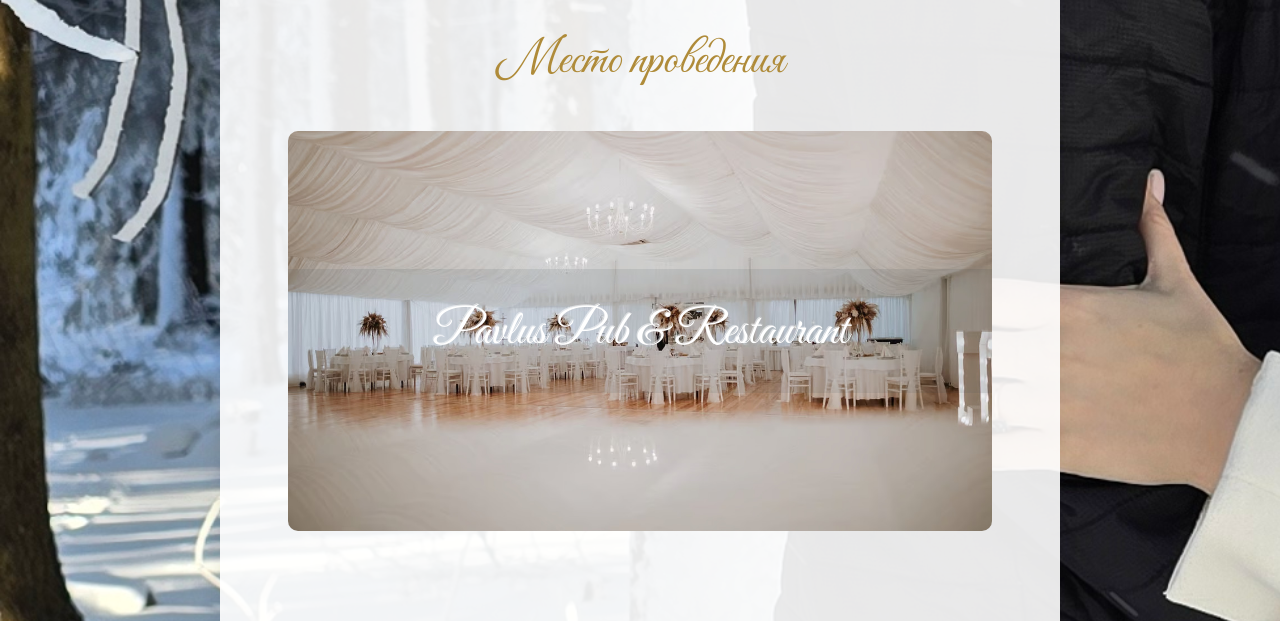
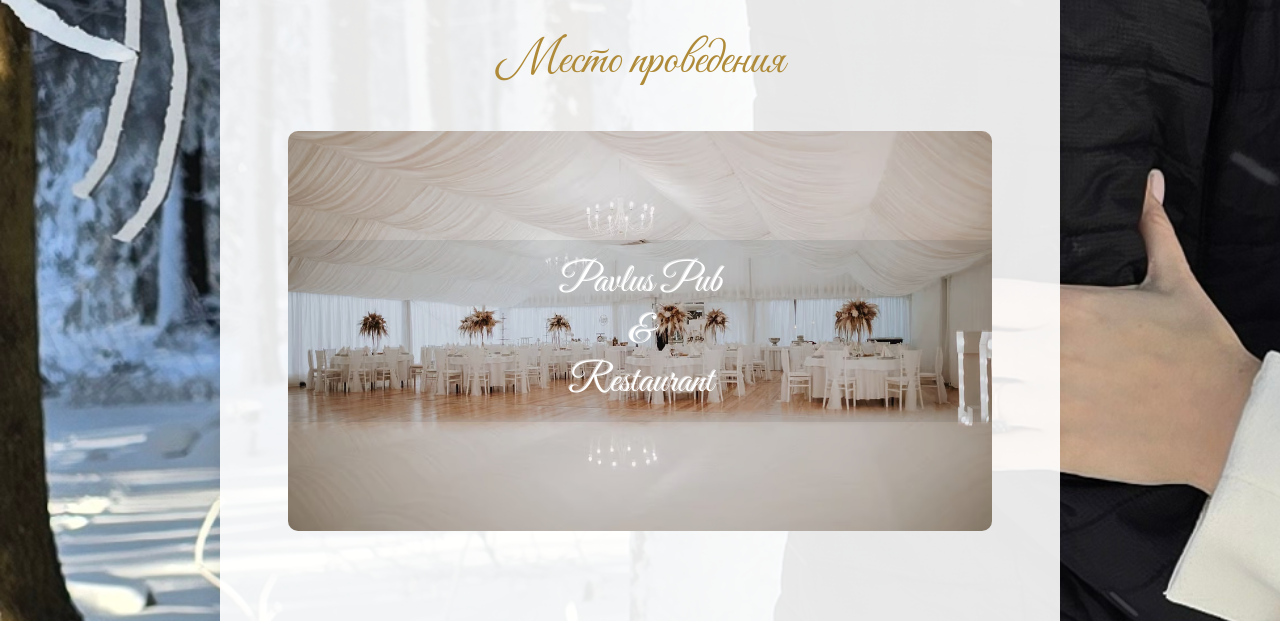
Before and after one commit to vladibuyanov/wedding_invitation, a Flask app: page / in a window 1280 px wide. Shown: the part 1898-2519 px from the top of the page. Run offline with Flask 3, Linux system fonts and the light colour scheme; some libraries are stand-ins or nearby versions.

Commit message:
More fixes

```diff
--- a/static/css/styles.css
+++ b/static/css/styles.css
@@ -44,6 +44,9 @@ h1 {
 }
 h2 {
     font-size: clamp(2rem, 2.5rem + 1vw, 3rem);
+}
+h3 {
+    font-size: clamp(1.5rem, 2.0rem + 1vw, 2.5rem);
 }
 
 /* Кнопки */
@@ -95,9 +98,6 @@ body {
     transform: translateY(50px);
     transition: opacity 0.6s ease, transform 0.6s ease;
     padding: 2rem 3rem;
-}
-#upload-section {
-    opacity: 100;
 }
 .visible {
     opacity: 1;
@@ -339,13 +339,15 @@ body {
         flex-direction: column;
         justify-content: center;
         border-radius: 10px;
-
-        & h2 {
+        & #place-name {
+            padding: 1rem;
             background-color: var(--second-background-color);
-            text-align: center;
-            padding: 2rem;
-            color: rgba(255, 255, 255, 0.5);
-            text-shadow: 1px 1px 0px white;
+            & h3 {
+                margin: 0;
+                text-align: center;
+                color: rgba(255, 255, 255, 0.5);
+                text-shadow: 1px 1px 0px white;
+            }
         }
         & #place-name:hover {
             cursor: pointer;
--- a/static/css/upload.css
+++ b/static/css/upload.css
@@ -1,6 +1,7 @@
 /* /upload css file */
 
 #upload-section {
+    opacity: 100;
     height: 80vh;
     width: 80%;
     margin: auto;
--- a/templates/index.html
+++ b/templates/index.html
@@ -49,7 +49,11 @@
         <h2 class="great-vibes-regular">{{ _("Место проведения") }}</h2>
         <p style="display: none;">{{ _("Наша свадьба будет проходить в 'PAVLUS Pub & Restaurant' по адресу 'SNP 444/197, 935 41 Tekovské Lužany'") }}</p>
         <div class="image-place">
-            <h2 id="place-name" class="great-vibes-regular">{{ _("Pavlus Pub & Restaurant") }}</h2>
+            <div id="place-name">
+                <h3 class="great-vibes-regular">Pavlus Pub</h3>
+                <h3 class="great-vibes-regular">&</h3>
+                <h3 class="great-vibes-regular">Restaurant</h3>
+            </div>
         </div>
         <iframe src="https://www.google.com/maps/embed?pb=!1m18!1m12!1m3!1d2971.4218351817613!2d18.540578146149432!3d48.098600027543476!2m3!1f0!2f0!3f0!3m2!1i1024!2i768!4f13.1!3m3!1m2!1s0x476ae7ac1c26413b%3A0xfae7a5e5634a4304!2sPAVLUS%20Pub%20%26%20Restaurant!5e0!3m2!1sru!2ssk!4v1733689333051!5m2!1sru!2ssk"
                 id="google-map" width="600" height="450" allowfullscreen="" loading="lazy"
@@ -142,11 +146,6 @@
         </div>
         <h2 class="great-vibes-regular">{{ _("С радостью приглашаем вас отпраздновать наш особенный день!") }}</h2>
     </div>
-
-    <!-- QR code -->
-<!--    <div>-->
-<!--        <img src="https://chart.googleapis.com/chart?cht=qr&chl=https%3A%2F%2Fvladibuyanov.pythonanywhere.com%2Fupload&chs=180x180&choe=UTF-8&chld=L|2" alt="qr code"><a href="www.qr-code-generator.com/" border="0" style="cursor:default" rel="nofollow"></a>-->
-<!--    </div>-->
     <!-- Modal window -->
     <dialog id="modal" class="rspv-dialog">
         <div class="dialog-container">
@@ -180,22 +179,20 @@
                         </div>
                         <div class="alcohol-option">
                             <label for="gin">{{ _("Джин") }}</label>
-                            <input type="checkbox" id="gin" name="alcohol" value="vodka">
+                            <input type="checkbox" id="gin" name="alcohol" value="gin">
                         </div>
                         <div class="alcohol-option">
                             <label for="rum">{{ _("Ром") }}</label>
-                            <input type="checkbox" id="rum" name="alcohol" value="vodka">
+                            <input type="checkbox" id="rum" name="alcohol" value="rum">
                         </div>
                         <div class="alcohol-option">
                             <label for="jager">{{ _("Ягермейстер") }}</label>
-                            <input type="checkbox" id="jager" name="alcohol" value="vodka">
+                            <input type="checkbox" id="jager" name="alcohol" value="jager">
                         </div>
                     </div>
                 </div>
             </form>
-            <button id="submit-dialog-button" type="submit" class="great-vibes-regular">
-                {{ _("Отправить") }}
-            </button>
+            <button id="submit-dialog-button" type="submit" class="great-vibes-regular">{{ _("Отправить") }}</button>
         </div>
     </dialog>
 </div>
```
Also changed, not shown: translations/sk/LC_MESSAGES/messages.po, 2 other files.
